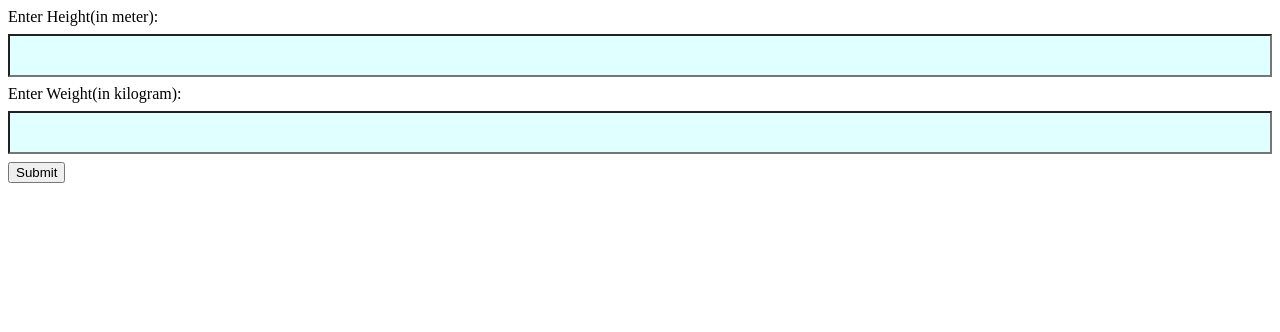
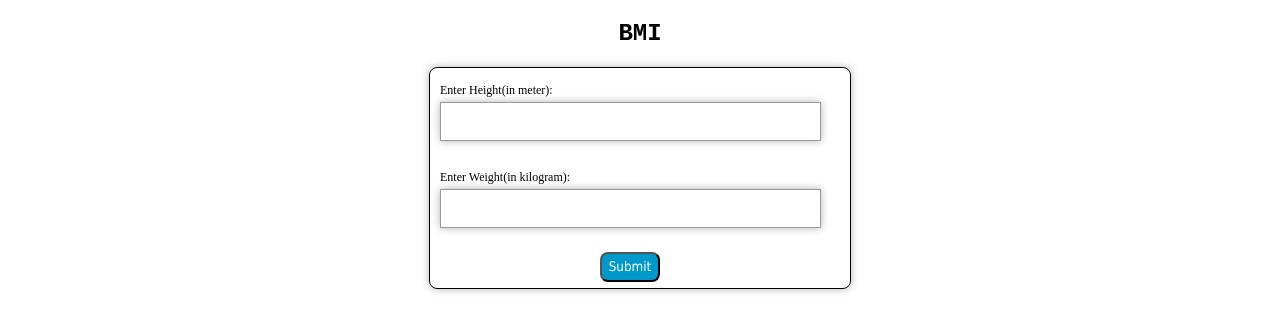
Before and after one commit to ayushrawat98/HealthStuff, a plain HTML site: page bmi.html in a window 1280 px wide. Drawn offline with Linux system fonts and the light colour scheme.

Commit message:
Major CSS changes
1. Added quite a few bit of CSS
2. Added headings for respective pages.

```diff
--- a/bmi.html
+++ b/bmi.html
@@ -9,10 +9,13 @@
 	</head>
 
 	<body>
-		<form>
+		<h2>BMI</h2>
+		<form id='bmiform'>
+		<div>
 		Enter Height(in meter):<input type="number" id="Height"/><br>
 		Enter Weight(in kilogram):<input type="number" id="Weight"/><br>
-		<button type='button' onclick="formdata()">Submit</button>
+		<button id='bmi' type='button' onclick="formdata()">Submit</button>
+		</div>
 		</form>
 
 		<p id="result"></p>
--- a/style.css
+++ b/style.css
@@ -1,14 +1,46 @@
-p{
-    background-color: aliceblue;
-    border-bottom:3px lightgreen;
+h2{
+    text-align: center;
+    font-family: 'Courier New', Courier, monospace;
+}
 
+form{
+    width: 400px;
+    height: 300px;
+    font-size: 12px;
+    padding: 10px;
+    border: 1px solid;
+    box-shadow: 0px 0px 8px rgba(0,0,0,0.3);
+    margin:auto;
+    position: relative;
+    line-height: 24px;
+    border-radius: 8px;
 }
-input[type=number]{
-    width:100%;
-    background-color:lightcyan;
-    color:black;
-    padding: 12px 20px;
-    margin: 8px 0;
-    box-sizing: border-box;
 
-}
+input {
+    width: 375px;
+    display: block;
+    border: 1px solid #999;
+    height: 35px;
+    -webkit-box-shadow: 0px 0px 8px rgba(0, 0, 0, 0.3);
+    -moz-box-shadow: 0px 0px 8px rgba(0, 0, 0, 0.3);
+    box-shadow: 0px 0px 8px rgba(0, 0, 0, 0.3);
+  }
+
+  button {
+    position: relative;
+    background: #09C;
+    color: #fff;
+    font-family: Tahoma, Geneva, sans-serif;
+    height: 30px;
+    width: 60px;
+    left: 130px;
+    border-radius: 8px;
+    border: 1p solid;
+  }
+
+  #bmi{
+      left:160px;
+  }
+  #bmiform{
+      height:200px;
+  }
```
Also changed, not shown: basemetabolicrate.html (+6 -1 lines).
